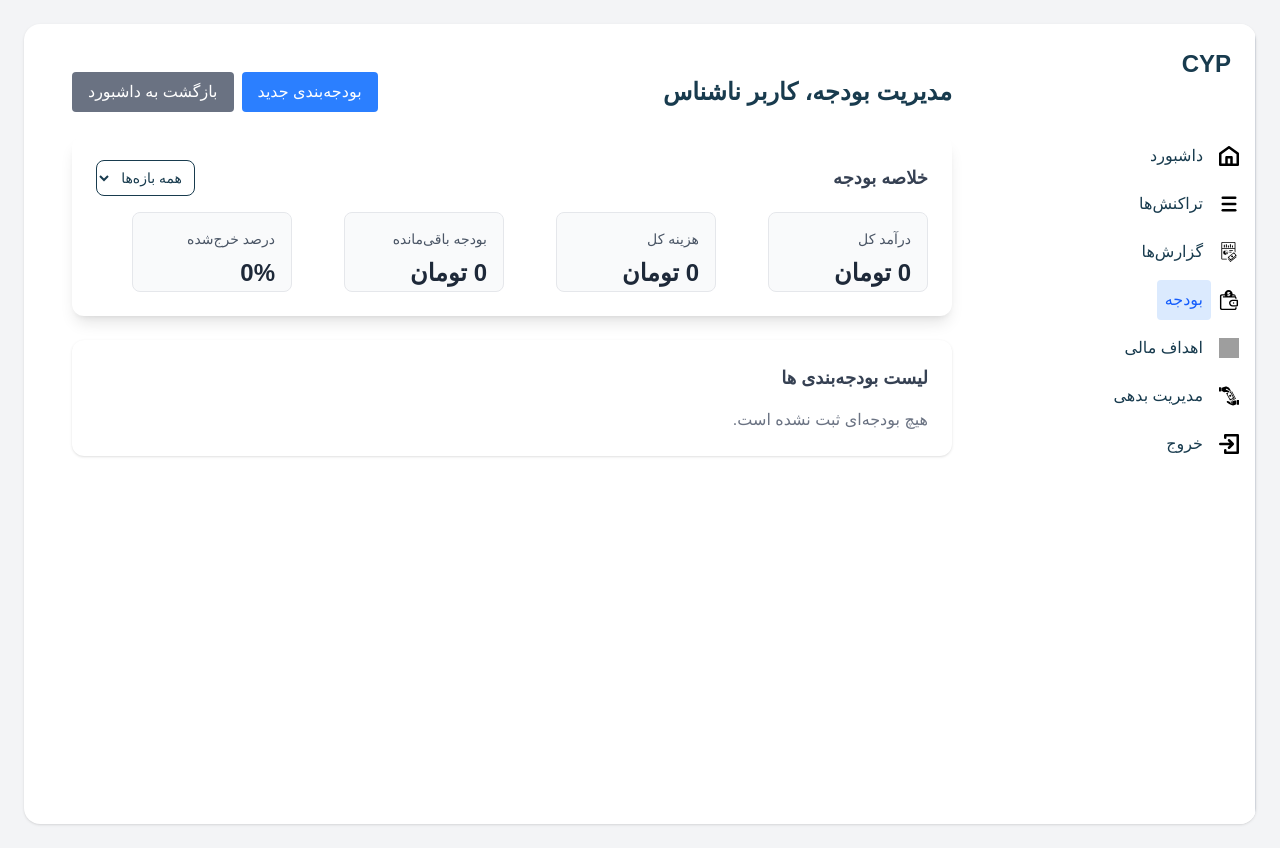
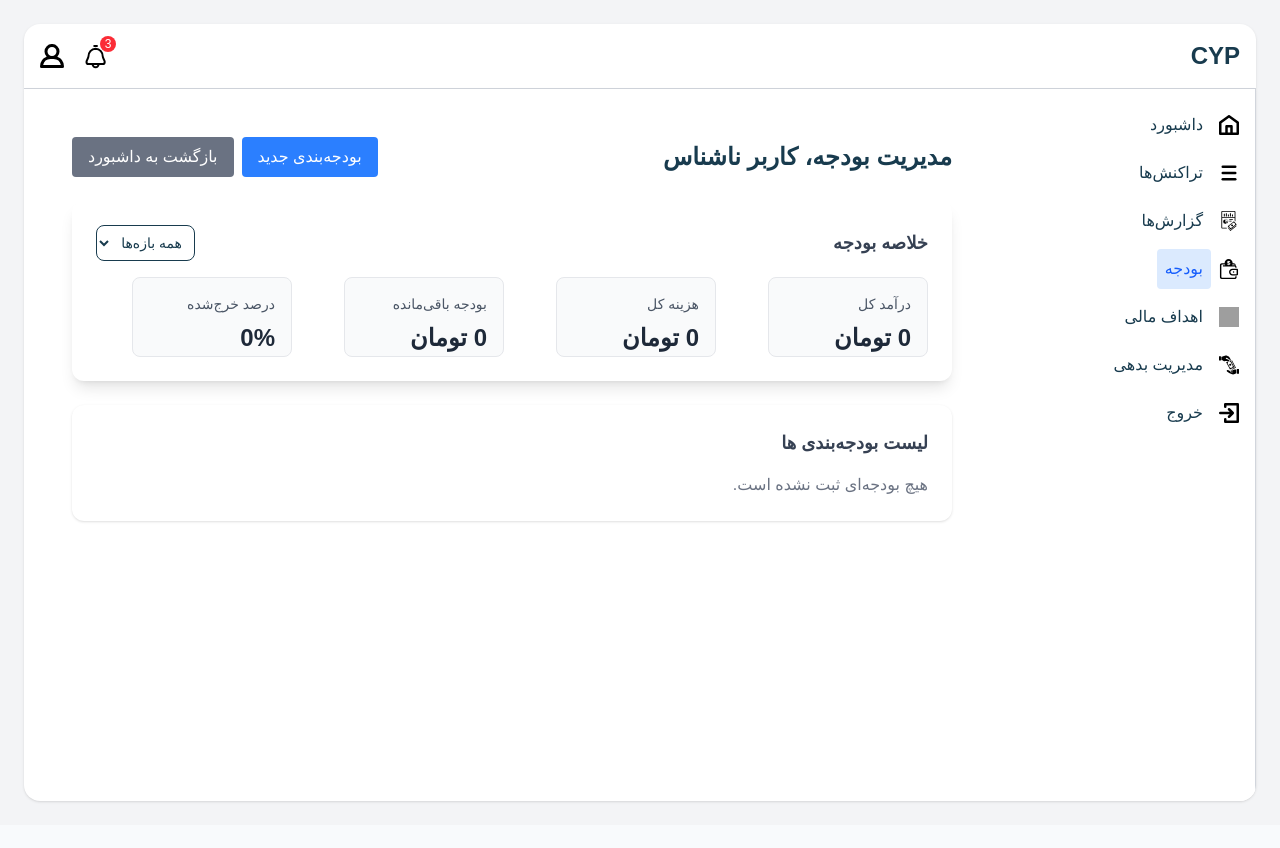
Before and after one commit to Lo-Agency/cyp-app, a React app: page /budget in a window 1280 px wide. After the commit the page ends 825 px from the top, so only its background shows below. Built offline with nearby package versions, Linux system fonts and the light colour scheme; no server answers; grey boxes are pictures that could not be loaded; the HTML template or start-up script is replaced by a standard one; a web font is replaced by a local one.

Commit message:
add notification icon

```diff
--- a/src/component/dashboard/layout.tsx
+++ b/src/component/dashboard/layout.tsx
@@ -17,21 +17,42 @@ const Layout = () => {
 
   return (
     <div className="min-h-screen bg-gray-100 p-6" dir="rtl">
-      <div className="bg-white rounded-2xl shadow flex overflow-hidden min-h-screen">
+<header className="bg-white rounded-t-2xl shadow p-4 border-b border-gray-300 flex justify-between items-center">
+          <h1 className="text-2xl font-bold">CYP</h1>
+          <div className="flex items-center gap-4">
+            <button className="relative">
+              <img
+                src="src/asset/notification.svg"
+                alt="نوتیفیکیشن"
+                className="w-8 h-8"
+              />
+              <span className="absolute -top-1 -right-1 bg-red-500 text-white text-xs rounded-full w-4 h-4 flex items-center justify-center">
+                3
+              </span>
+            </button>
+            <button className="relative">
+              <img
+                src="src/asset/account.svg"
+                alt="اکانت"
+                className="w-6 h-6"
+              />
+            </button>
+          </div>
+        </header>
+
+
+    <div className="bg-white rounded-b-2xl shadow flex overflow-hidden min-h-[calc(100vh-88px)]">
           {/* Sidebar */}
           <div className="w-64 bg-white border-r border-gray-300">
-          <h1 className="text-2xl font-bold mb-4 p-6">CYP</h1>
             <ul className="space-y-2 p-4">
               {dashboardItems.map((item, index) => (
                 <li key={index} className="flex items-center gap-2">
-                <img
-                src={item.icon}
-                className="w-5 h-5 "
-              />
+                  <img src={item.icon} className="w-5 h-5" />
                   <Link
                     to={item.path}
                     onClick={item.title === "خروج" ? logout : undefined}
-                  className={`flex items-center gap-2 p-2 rounded hover:bg-gray-100 ${location.pathname === item.path ? "bg-blue-100 text-blue-600" : ""
+                    className={`flex items-center gap-2 p-2 rounded hover:bg-gray-100 ${
+                      location.pathname === item.path ? "bg-blue-100 text-blue-600" : ""
                     }`}
                   >
                     {item.title}
```
Also changed, not shown: src/asset/notification.svg (added), 1 other file (tests, documents, lock files or other folders). Lines whose indentation alone changed are shown as unchanged.
